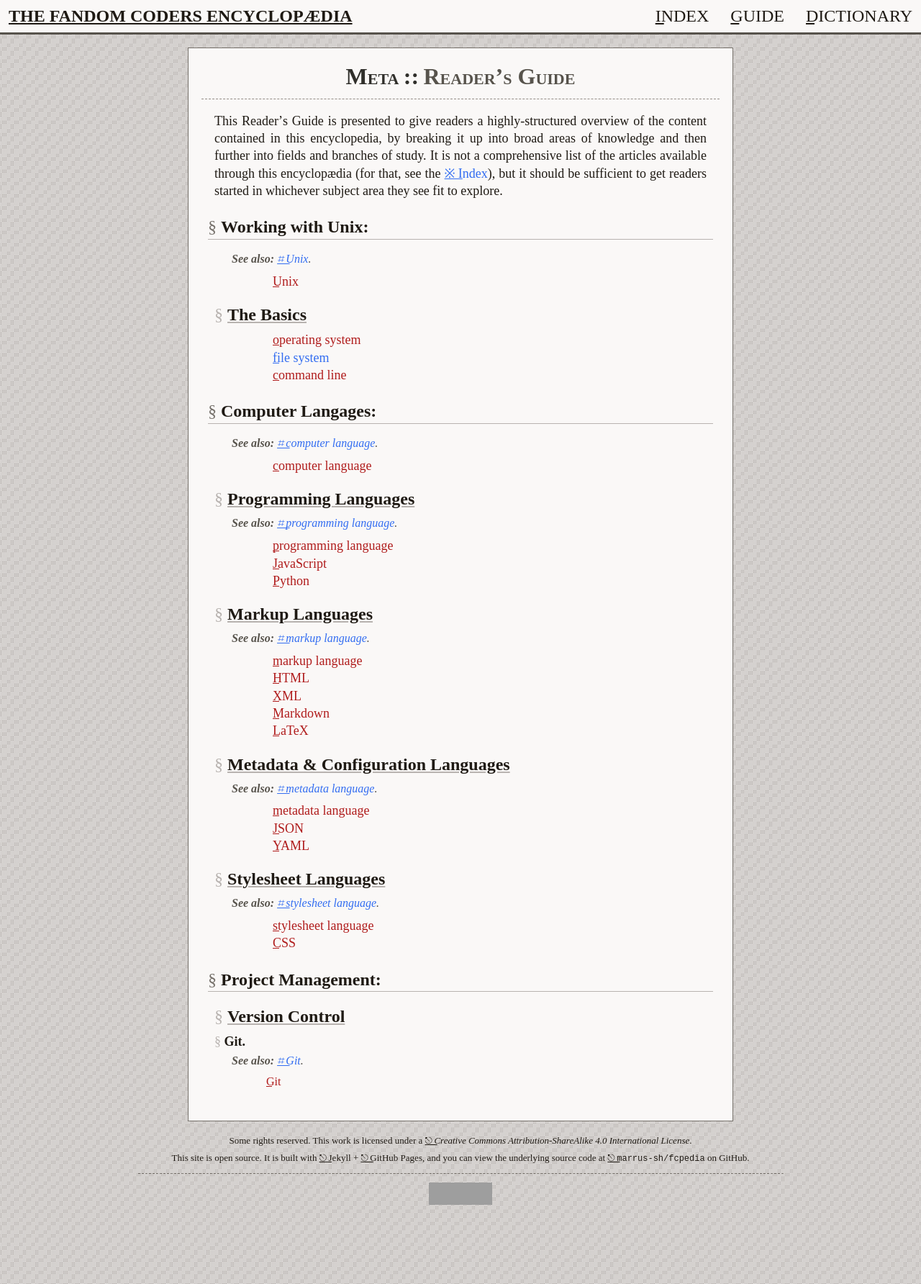
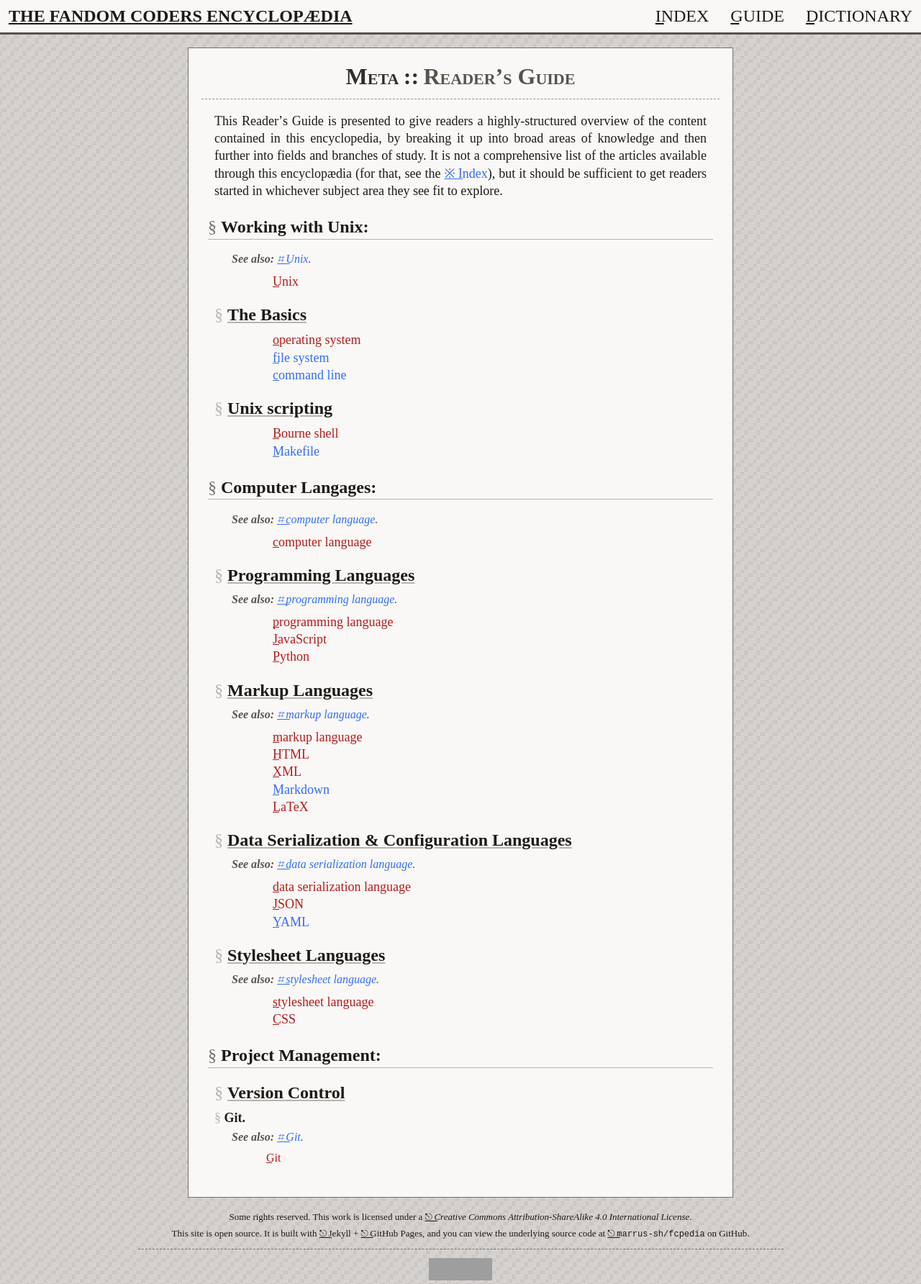
Before and after one commit to marrus-sh/fcpedia, a Jekyll site: the page built from _pages/_meta/G/Guide.html, in a window 1280 px wide. Shown: the whole page at 72% size. Built offline with Jekyll 4.4.1, drawn with Linux system fonts in a browser that asks for light colours; grey boxes are pictures that could not be loaded.

Commit message:
More pages: command line, Markdown, YAML

```diff
--- a/_includes/subheader
+++ b/_includes/subheader
@@ -5,7 +5,7 @@
 
 <header>
 	<h2 data-collection="{{ page.collection }}">{% if page.collection == "entries" or page.collection == "words" %}
-		{% include title of=page %}{% else %}
+		{% include title of=page full=true sigil=false %}{% else %}
 		{% include title of=page full=true %}{% endif %}
 	</h2>{% if page.subtitle %}
 	<p>{% assign initial = page.subtitle | slice: 0 -%}
--- a/_includes/title
+++ b/_includes/title
@@ -1,4 +1,4 @@
-{% if include.full -%}
+{% if include.full and include.sigil != false -%}
 	{% assign title_collection_label = include.of.collection | default: "" -%}
 	{% assign title_collection = site.collections | where: "label", title_collection_label | first -%}
 	{% unless title_collection -%}
--- a/_pages/_meta/G/Guide.html
+++ b/_pages/_meta/G/Guide.html
@@ -19,6 +19,12 @@ title: Reader’s Guide
 		{% include heading level=4 section="unix.basics" text="The Basics" %}
 
 		{% include guidelist items="operating_system file_system command_line" %}
+	</section>
+
+	<section id="unix.scripting">
+		{% include heading level=4 section="unix.scripting" text="Unix scripting" %}
+
+		{% include guidelist items="Bourne_shell Makefile" %}
 	</section>
 </section>
 
@@ -45,12 +51,12 @@ title: Reader’s Guide
 		{% include guidelist items="markup_language HTML XML Markdown LaTeX" %}
 	</section>
 
-	<section id="formats.metadata">
-		{% include heading level=4 section="formats.metadata" text="Metadata & Configuration Languages" %}
+	<section id="formats.data">
+		{% include heading level=4 section="formats.data" text="Data Serialization & Configuration Languages" %}
 
-		{% include cf items="metadata_language" from=site.topics %}
+		{% include cf items="data_serialization_language" from=site.topics %}
 
-		{% include guidelist items="metadata_language JSON YAML" %}
+		{% include guidelist items="data_serialization_language JSON YAML" %}
 	</section>
 
 	<section id="formats.stylesheets">
--- a/style.scss
+++ b/style.scss
@@ -177,8 +177,10 @@ article {
 	}
 
 	& > footer.AUTHORSHIP {
+		Position: Relative;
+		Inset-Inline-Start: -.5REM;
 		Margin-Block: 1REM 0;
-		Margin-Inline: Auto -.5REM;
+		Margin-Inline: Auto -1REM;
 		Border-Block-Start: Thin Solid;
 		Padding-Block: 1EX;
 		Padding-Inline: 0 .5REM;
```
Also changed, not shown: _data/todo.yml (+9 -14 lines), _pages/_entries/C/command_line.html (added, +22 -0 lines), _pages/_entries/M/Markdown.html (added, +38 -0 lines), _pages/_entries/Y/YAML.html (added, +26 -0 lines), _pages/_topics/D/data_serialization_language.html (added, +7 -0 lines), _pages/_topics/M/metadata_language.html (deleted, +0 -7 lines).
